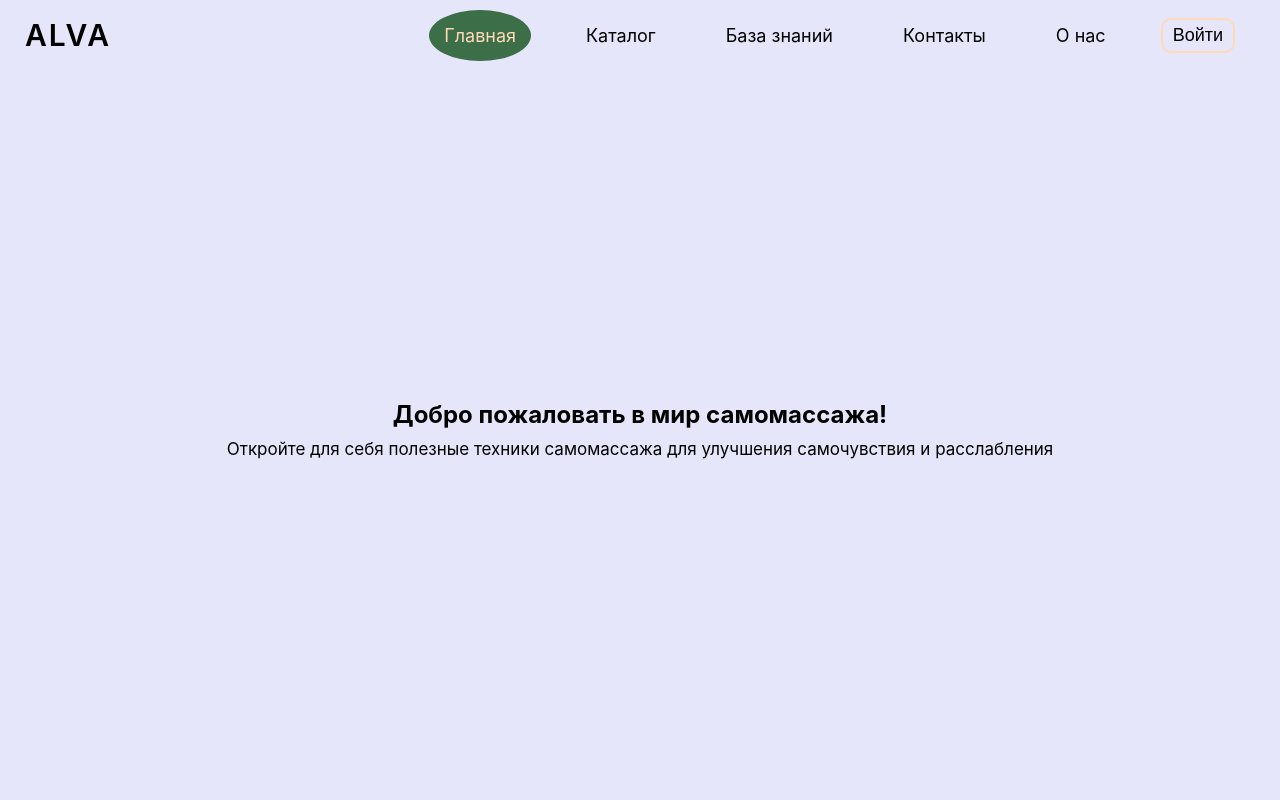
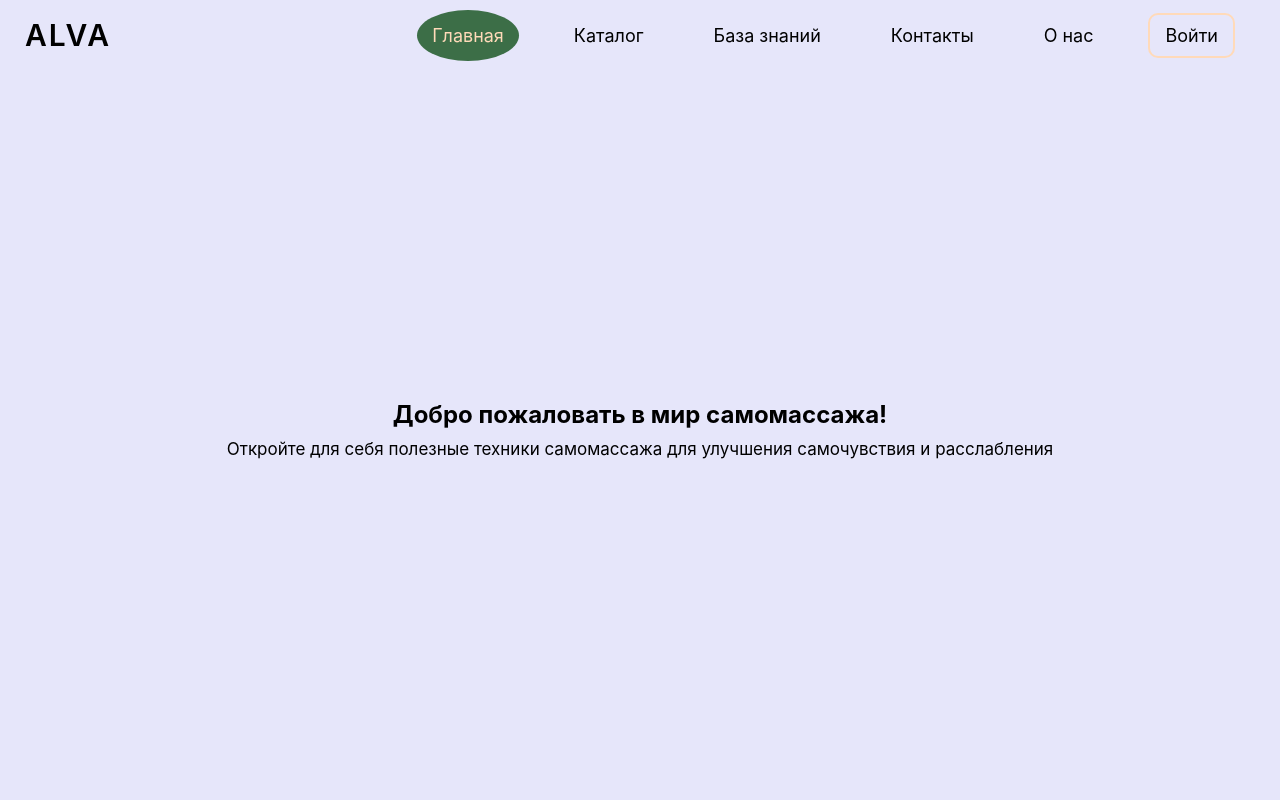
Before and after one commit to Lavichs/self_massage, a React app: page / in a window 1280 px wide. Shown: the top 800 px of the page. Built offline with nearby package versions, Linux system fonts and the light colour scheme.

Commit message:
feat: delete auth button from menu

```diff
--- a/src/Components/Menu.jsx
+++ b/src/Components/Menu.jsx
@@ -45,8 +45,8 @@ const Menu = () => {
                 <li><Link className={lastSegment === ABOUT_PAGE ? active : baseLink}
                           to={ABOUT_PAGE}
                 >О нас</Link></li>
-                <li><button className='auth'><Link className='authLink' to={LOGIN_PAGE}
-                >Войти</Link></button></li>
+                <li><Link className='authLink' to={LOGIN_PAGE}
+                >Войти</Link></li>
             </ul>
         </>
     );
--- a/src/styles/menu.css
+++ b/src/styles/menu.css
@@ -120,14 +120,15 @@
     font-size: 18px;
     text-decoration: none;
     color: black;
-}
-.auth {
+    padding: 10px 15px;
+
     cursor: pointer;
     border: #FFDAB9 2px solid;
     border-radius: 10px;
     background-color: transparent;
-    padding: 5px 10px;
+
+    transition: all 0.3s ease-out;
 }
-.auth:hover {
+.authLink:hover {
     background-color: #FFDAB9;
 }
```
